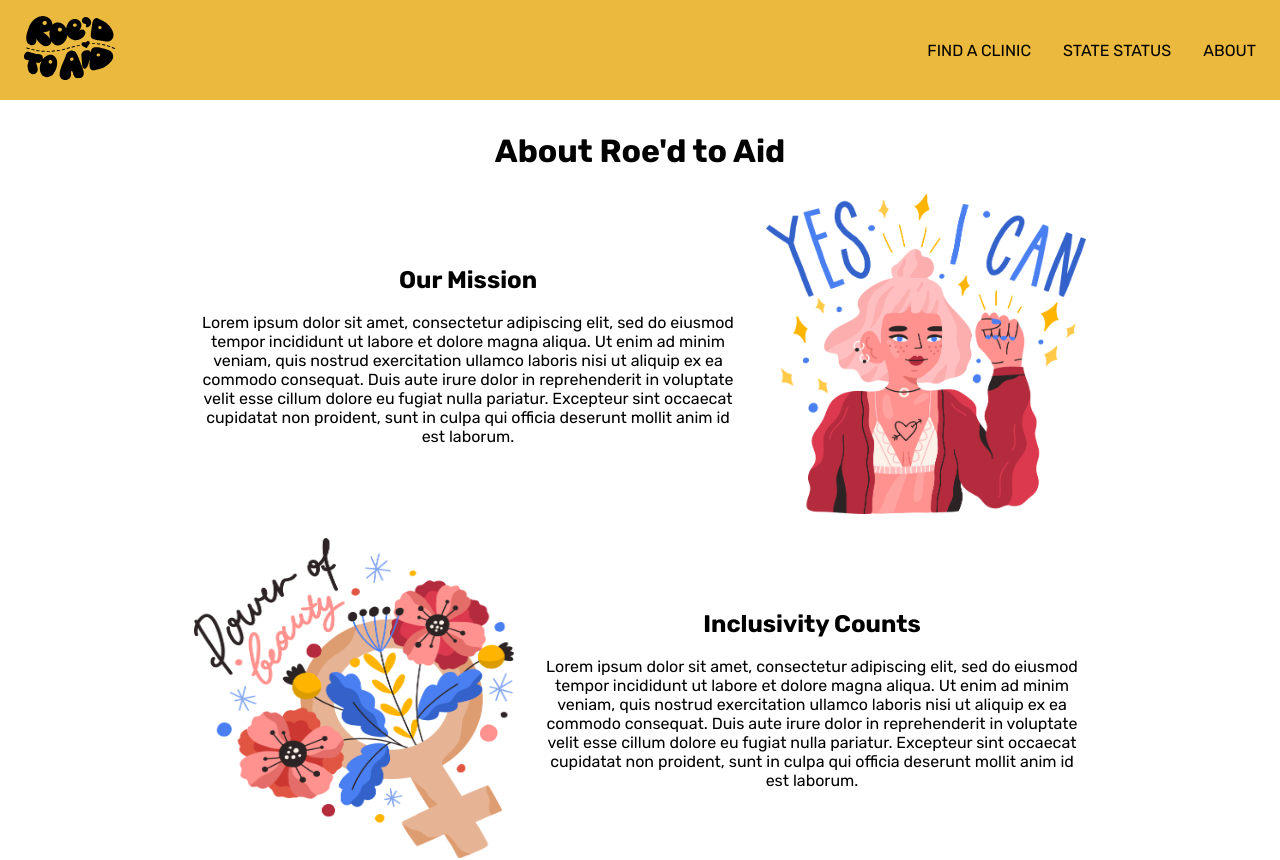
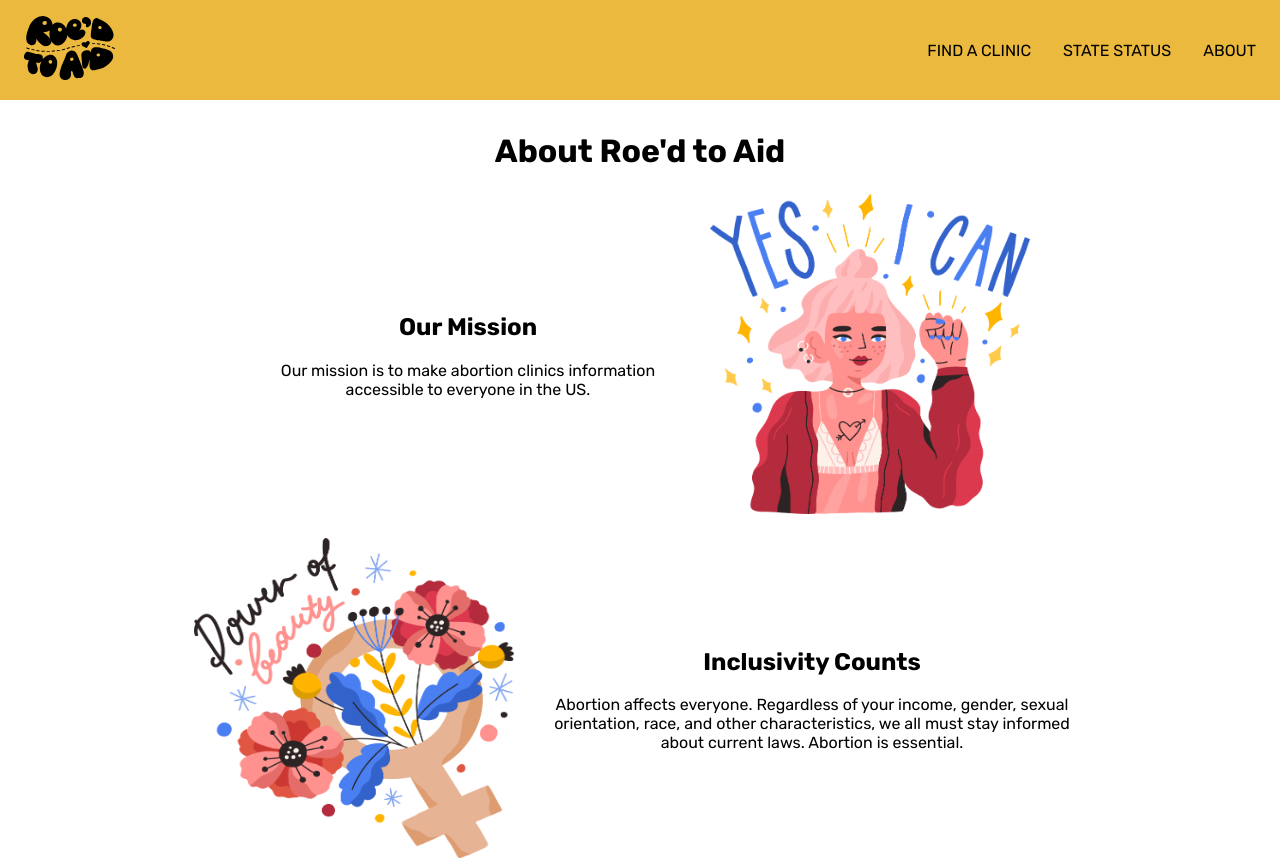
Before and after one commit to Roe-dToAid/roed_to_aid_fe, a React (Create React App) app: page /about in a window 1280 px wide. Shown: the top 860 px of the page. Built offline with nearby package versions, Linux system fonts and the light colour scheme.

Commit message:
Add mission and inclusivity statements

```diff
--- a/src/Views/AboutView/AboutView.js
+++ b/src/Views/AboutView/AboutView.js
@@ -17,7 +17,7 @@ const AboutView = () => {
       <div className="copy-image-block">
         <div className="mission-container">
           <h2 data-cy="mission-title">Our Mission</h2>
-          <p data-cy="mission-statement">Lorem ipsum dolor sit amet, consectetur adipiscing elit, sed do eiusmod tempor incididunt ut labore et dolore magna aliqua. Ut enim ad minim veniam, quis nostrud exercitation ullamco laboris nisi ut aliquip ex ea commodo consequat. Duis aute irure dolor in reprehenderit in voluptate velit esse cillum dolore eu fugiat nulla pariatur. Excepteur sint occaecat cupidatat non proident, sunt in culpa qui officia deserunt mollit anim id est laborum.</p>
+          <p data-cy="mission-statement">Our mission is to make abortion clinics information accessible to everyone in the US.</p>
         </div>
         <img className="illustration" data-cy="yes-illustration" src={yesImage} alt="person holding up fist"></img>
       </div>
@@ -25,7 +25,7 @@ const AboutView = () => {
         <img className="illustration" data-cy="flower-illustration" src={flowerSymbolImage} alt="female symbol with flowers"></img>
         <div className="inclusivity-container">
           <h2 data-cy="inclusivity-title">Inclusivity Counts</h2>
-          <p data-cy="inclusivity-statement">Lorem ipsum dolor sit amet, consectetur adipiscing elit, sed do eiusmod tempor incididunt ut labore et dolore magna aliqua. Ut enim ad minim veniam, quis nostrud exercitation ullamco laboris nisi ut aliquip ex ea commodo consequat. Duis aute irure dolor in reprehenderit in voluptate velit esse cillum dolore eu fugiat nulla pariatur. Excepteur sint occaecat cupidatat non proident, sunt in culpa qui officia deserunt mollit anim id est laborum.</p>
+          <p data-cy="inclusivity-statement">Abortion affects everyone. Regardless of your income, gender, sexual orientation, race, and other characteristics, we all must stay informed about current laws. Abortion is essential.</p>
         </div>
       </div>
       <h2 data-cy="meet">Meet the Team</h2>
```
